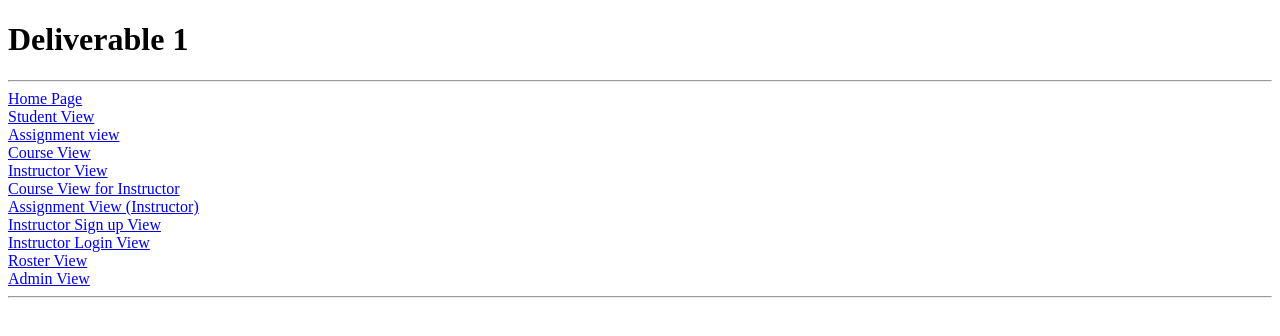
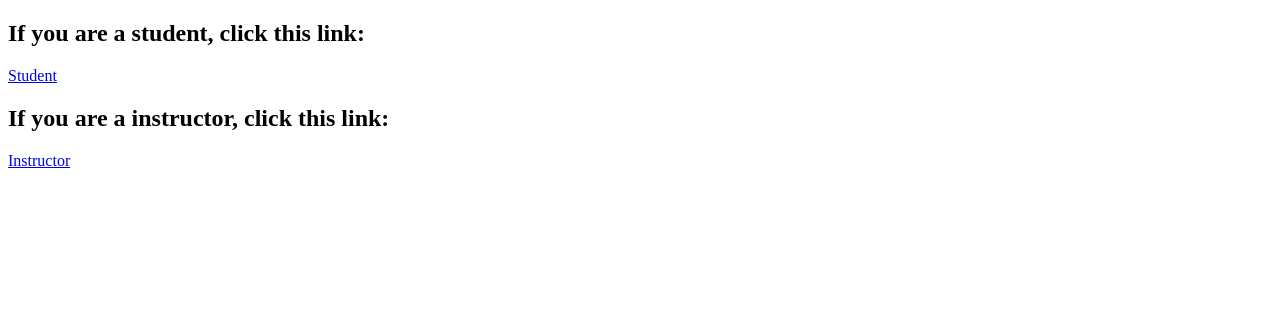
Before and after one commit to Gagandeep1051/Chalkboard, a plain HTML site: page index.html in a window 1280 px wide. Drawn offline with Linux system fonts and the light colour scheme.

Commit message:
Update index.html

```diff
--- a/index.html
+++ b/index.html
@@ -4,28 +4,11 @@
     <meta charset="UTF-8">
     <title>Home</title>
 </head>
-<h1> Deliverable 1</h1>
-<hr>
 
-<nav>
-    <a href="../Html/HomePage.html"> Home Page </a> <br>
-    <a href="../Html/Student_View.html">  Student View </a><br>
-    <a href="../Html/AssignmentView_Student.html"> Assignment view</a><br>
-    <a href="../Html/CourseView_Student.html"> Course View</a> <br>
-    <a href="../Html/instructorHome.html"> Instructor View</a><br>
-    <a href="../Html/instructorCourse.html"> Course View for Instructor</a><br>
-    <a href="../Html/createAssignment.html"> Assignment View (Instructor)</a><br>
-    <a href="../Html/instructorSignUp.html"> Instructor Sign up View</a><br>
-    <a href="../Html/instructorLogin.html"> Instructor Login View</a><br>
-    <a href="../Html/rosterView.html"> Roster View</a> <br>
-    <a href="../Html/AdminView.html"> Admin View</a><br>
+<body>
+<h2>If you are a student, click this link: </h2> <a href="studentLogin.html">Student</a>
 
-
-</nav>
-
-<hr>
-<body>
-
+<h2>If you are a instructor, click this link: </h2> <a href="instructorLogin.html">Instructor</a>
 
 </body>
 </html>
```
